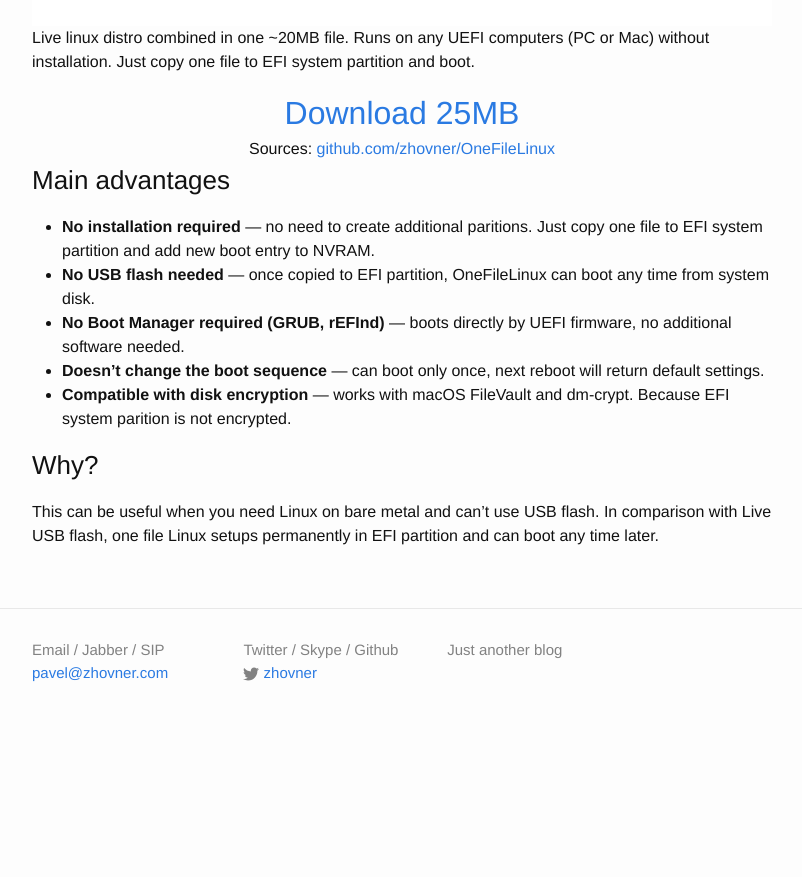
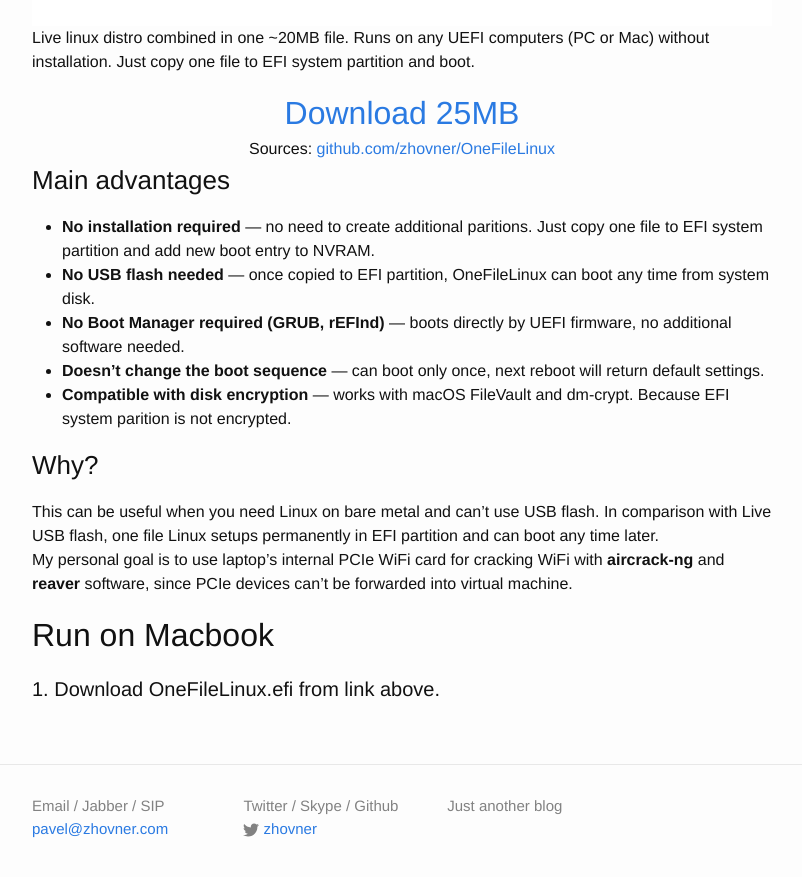
Before and after one commit to zhovner/zhovner.github.com, a Jekyll site: the page built from _posts/2018-03-02-one-file-linux.md, in a window 1280 px wide and 900 px high, scrolled down 619 px. Shown: the top 877 px of the window, without its empty margins (238-1040 px from the left). Built offline with Jekyll 4.4.1, drawn with Linux system fonts in a browser that asks for light colours; comment, search, counter and statistics services are not loaded; before the commit the page ends 1363 px from its top, so only the background shows below that.

Commit message:
Updated '_posts/2018-03-02-one-file-linux.md' via CloudCannon

```diff
--- a/_posts/2018-03-02-one-file-linux.md
+++ b/_posts/2018-03-02-one-file-linux.md
@@ -24,6 +24,13 @@
 * **Doesn't change the boot sequence** — can boot only once, next reboot will return default settings.
 * **Compatible with disk encryption** — works with macOS FileVault and dm-crypt. Because EFI system parition is not encrypted.
 
+
 ### Why?
 
 This can be useful when you need Linux on bare metal and can't use USB flash. In comparison with Live USB flash, one file Linux setups permanently in EFI partition and can boot any time later.
+My personal goal is to use laptop's internal PCIe WiFi card for cracking WiFi with <b>aircrack-ng</b> and <b>reaver</b> software, since PCIe devices can't be forwarded into virtual machine.
+
+
+## Run on Macbook
+
+#### 1. Download OneFileLinux.efi from link above.
```
